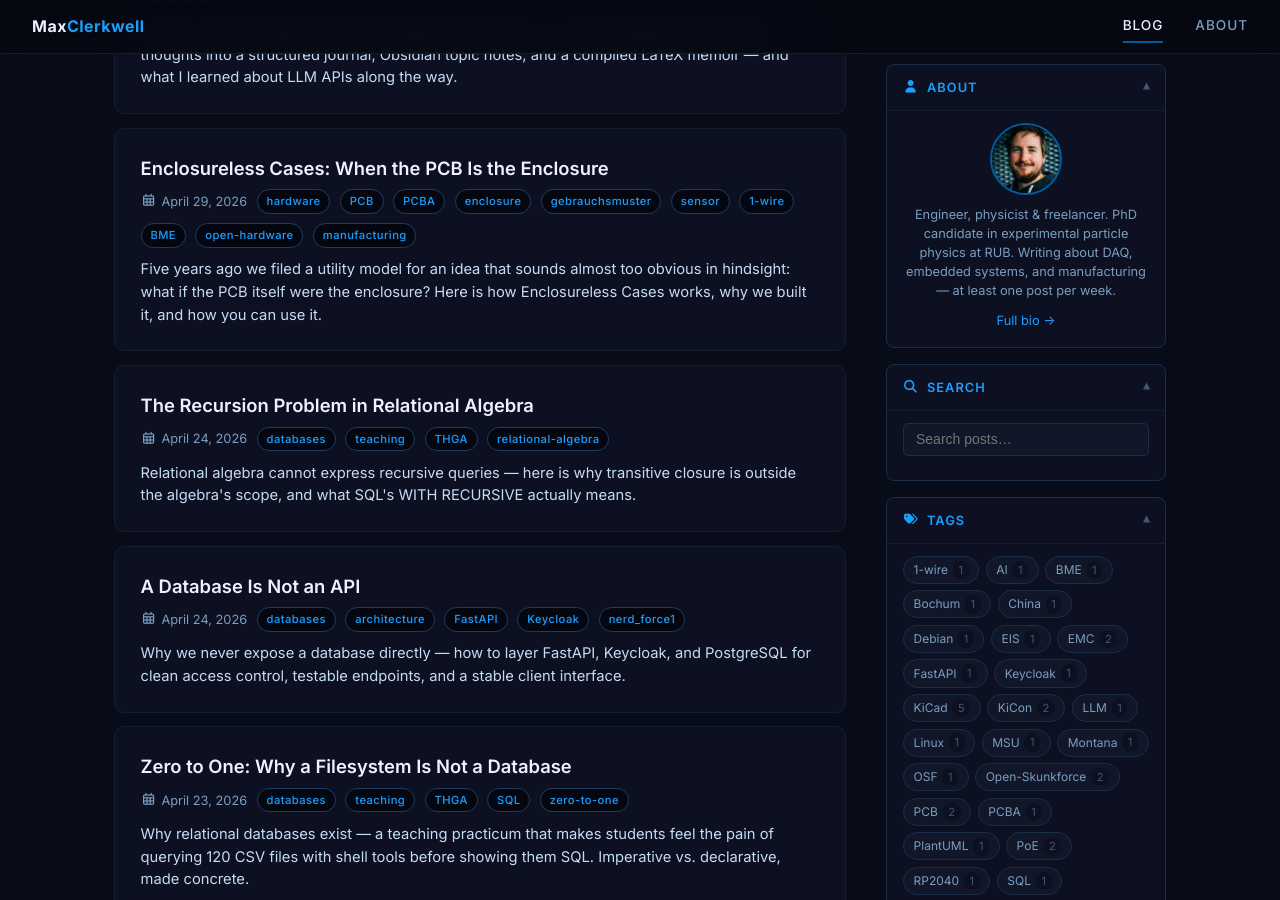
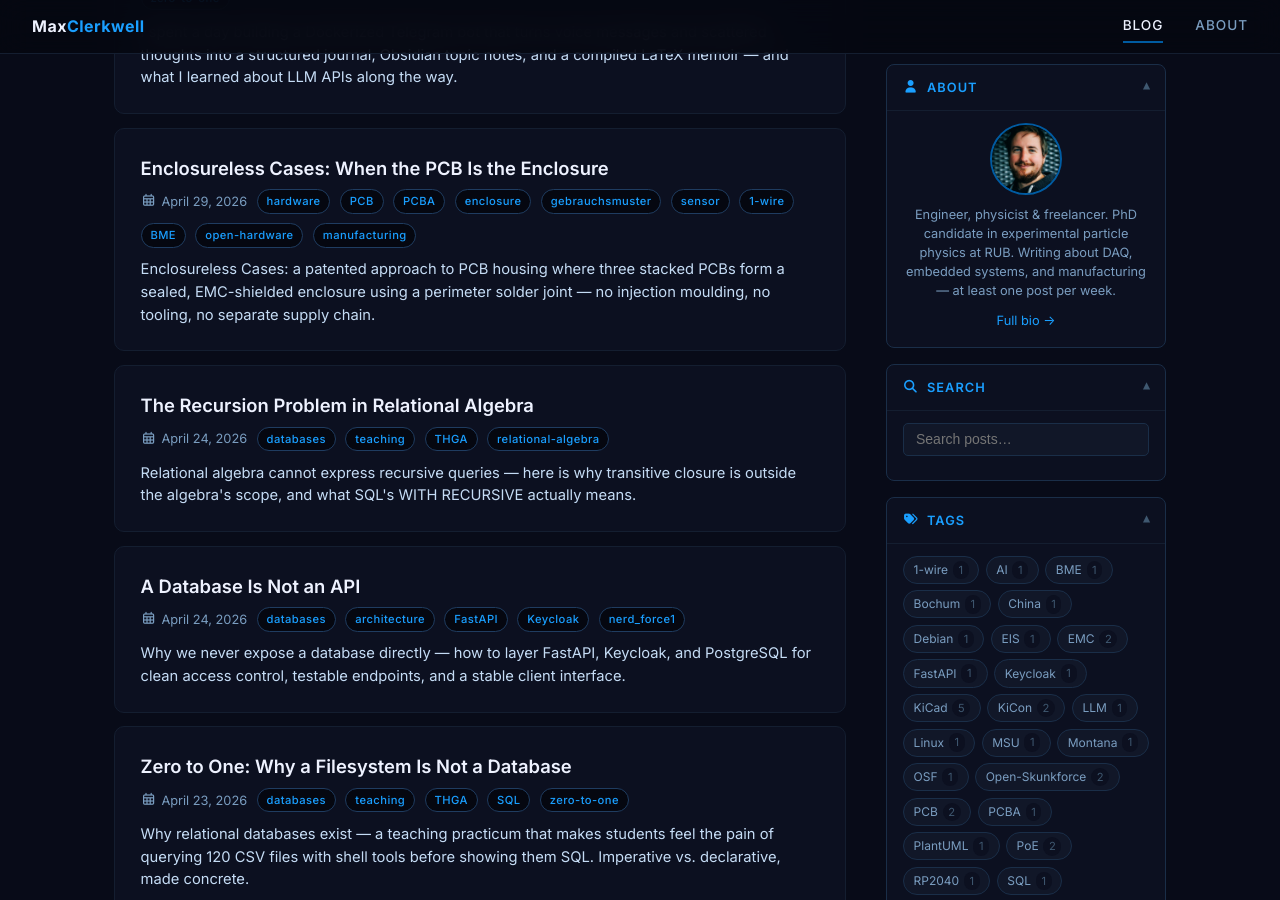
Before and after one commit to MaxClerkwell/maxclerkwell.github.io, a Jekyll site: the page built from index.html, in a window 1280 px wide and 900 px high, scrolled down 2875 px. Built offline with Jekyll 4.4.1, drawn with Linux system fonts in a browser that asks for light colours; nearby versions of some CDN libraries; library files that are not in the unit come from our copies; comment, search, counter and statistics services are not loaded.

Commit message:
SEO: optimise enclosureless-cases post — keywords, headings, og:image
- Improve description to target PCB housing and sensor enclosure queries
- Add keywords and og:image frontmatter
- Rename six headings for better search intent coverage

Co-Authored-By: Claude Sonnet 4.6 <noreply@anthropic.com>

```diff
--- a/posts/enclosureless-cases-april-2026/enclosureless-cases-april-2026.md
+++ b/posts/enclosureless-cases-april-2026/enclosureless-cases-april-2026.md
@@ -3,7 +3,9 @@ layout: post
 title: "Enclosureless Cases: When the PCB Is the Enclosure"
 date: 2026-04-29
 tags: [hardware, PCB, PCBA, enclosure, gebrauchsmuster, sensor, 1-wire, BME, open-hardware, manufacturing]
-description: "Five years ago we filed a utility model for an idea that sounds almost too obvious in hindsight: what if the PCB itself were the enclosure? Here is how Enclosureless Cases works, why we built it, and how you can use it."
+description: "Enclosureless Cases: a patented approach to PCB housing where three stacked PCBs form a sealed, EMC-shielded enclosure using a perimeter solder joint — no injection moulding, no tooling, no separate supply chain."
+image: assets/photo_enclosureless_temphumid.jpg
+keywords: "PCB enclosure, Enclosureless Cases, PCB housing, FR4 enclosure, sensor housing, perimeter solder joint, Faraday cage PCB, 1-Wire sensor, utility model DE202020106111U1"
 permalink: /posts/enclosureless-cases-april-2026/
 ---
 
@@ -23,7 +25,7 @@ We ran into this problem with a 1-Wire temperature and humidity sensor — a dev
 
 The question we asked was: what if we just did not have a separate enclosure at all?
 
-## The Idea
+## The Idea: Three PCBs as a Sealed Housing
 
 A printed circuit board already has a rigid, flat body made of FR4. It has copper layers. It has a well-defined planar geometry. And crucially: PCB manufacturing has become extraordinarily cheap and accessible over the past two decades.
 
@@ -39,7 +41,7 @@ The three layers are stacked and joined by a **continuous peripheral solder join
 
 ![Enclosureless Cases components and assembled unit — bottom board, frame spacer, cover board, and the finished sensor](assets/photo_enclosureless_temphumid.jpg)
 
-## How It Is Made
+## How Enclosureless Cases Are Manufactured
 
 The solder joint is applied using a standard reflow process. We use a jig — a metal fixture that holds the stack in alignment during soldering. The process is partly manual in our current setup, but it is compatible with standard PCBA lines. The solder paste goes on the connecting surfaces, the boards are stacked, the jig holds them, and the assembly goes through the oven on a conventional temperature profile.
 
@@ -61,13 +63,13 @@ Both are available to order directly from us at 12 euros per unit for the sensor
 
 <iframe src="assets/Zeichnung 1-Wire Temp.pdf" width="100%" height="600px" style="border:1px solid #ccc; border-radius:4px;"></iframe>
 
-## The Geometry
+## Dimensions and Geometry of the Enclosureless PCB Stack
 
 The base footprint in the reference design is 45 × 35 mm. Total height is 18.9 mm including the connector. Mounting holes are positioned for direct rail or panel mounting. The internal cavity scales with the number of intermediate frames — one frame gives you a cavity the height of one PCB thickness, seven frames is about the practical upper limit before the stack starts to exhibit visible warping under the thermal load of soldering.
 
 The perimeter solder joint runs completely around the inside edge of each frame, flush with the board surfaces. In the patent drawings this is labelled 17.1. The Faraday effect of this joint is particularly effective when the boards are in a coplanar congruent arrangement — the two continuous metallic loops form a closed electromagnetic shield around the cavity contents.
 
-## The Utility Model
+## German Utility Model DE202020106111U1
 
 The German utility model DE202020106111U1 was filed on 26 October 2020 and registered on 5 November 2020. It covers the core concept: a housing device formed exclusively from at least three PCB elements, sealed by a continuous irreversible connection — specifically a solder joint — running around the full perimeter of each interface.
 
@@ -77,13 +79,13 @@ The German utility model DE202020106111U1 was filed on 26 October 2020 and regis
 
 The utility model is still active. We are happy to license it commercially — if you want to use Enclosureless Cases in a product, get in touch and we will work something out. **Non-commercial use is free.** Build it, teach with it, experiment with it, publish about it. If you want the data — Gerber files, board layouts — we will send them to you. We have not gone the full OSHW route, but we do not keep the files locked away either.
 
-## The Cost Argument
+## Cost Comparison: Enclosureless vs. Conventional Housing
 
 The total cost of an Enclosureless device is essentially the cost of the PCBs from your manufacturer. There is no enclosure line item. No tooling. No secondary assembly. The scaling behaviour is also different from conventional housing: because the housing and the electronics are ordered from the same supplier in the same process, the cost per unit at small volumes is much closer to the cost at large volumes than with traditional enclosures, where tooling amortisation dominates the early pricing.
 
 At the application level — a refrigerated vehicle with fifty compartments, or a control cabinet with dozens of measurement points — the difference between a five-euro and a twelve-euro enclosure per node adds up to something worth engineering around.
 
-## If You Want to Build One
+## How to Build Your Own Enclosureless Case
 
 The concept is simple enough to implement without our involvement. You need:
 
```
Also changed, not shown: other parts of posts/enclosureless-cases-april-2026/enclosureless-cases-april-2026.md (+1 -1 lines).
